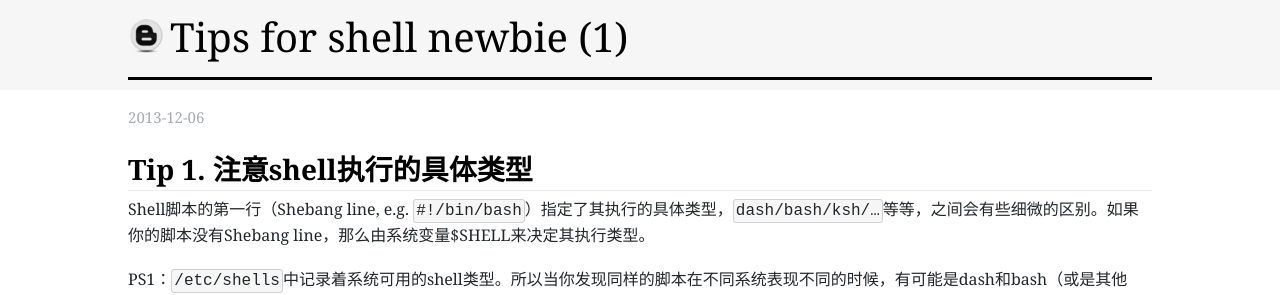
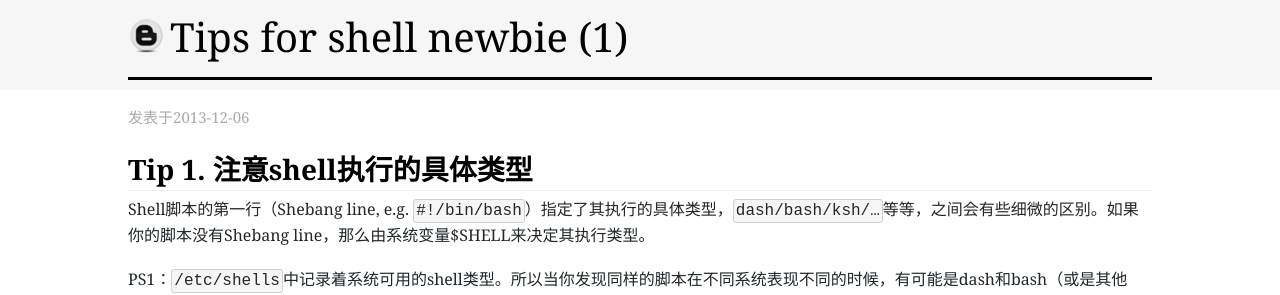
Before and after one commit to Huang-Wei/huang-wei.github.io, a Jekyll site: the page built from _posts/2013-12-06-tips-for-shell-newbie-1.md, in a window 1280 px wide and 900 px high. Shown: the part 213-508 px from the top of the window. Built offline with Jekyll 4.4.1, drawn with Linux system fonts in a browser that asks for light colours; nearby versions of some CDN libraries; Markdown is read by kramdown in place of the engine named in the settings; some of the changed text lies outside the part shown.

Commit message:
minor changes

```diff
--- a/_layouts/post.html
+++ b/_layouts/post.html
@@ -11,7 +11,7 @@ comment: true
         </h3>
     </div>
     <div class="violet-post">
-        <p class="main-article-meta"><time pubdate="{{ rpost.date | date_to_utc | date: '%Y-%m-%d' }}">{{ page.date | date_to_utc | date: "%Y-%m-%d" }}</time></p>
+        <p class="main-article-meta">发表于<time pubdate="{{ rpost.date | date_to_utc | date: '%Y-%m-%d' }}">{{ page.date | date_to_utc | date: "%Y-%m-%d" }}</time></p>
         <div class="main-article-contant">
             {{ content }}
         </div>
```
Also changed, not shown: _posts/2013-12-06-tips-for-shell-newbie-1.md (+2 -0 lines), _posts/2013-12-20-tips-for-shell-newbie-2.md (+2 -0 lines).
